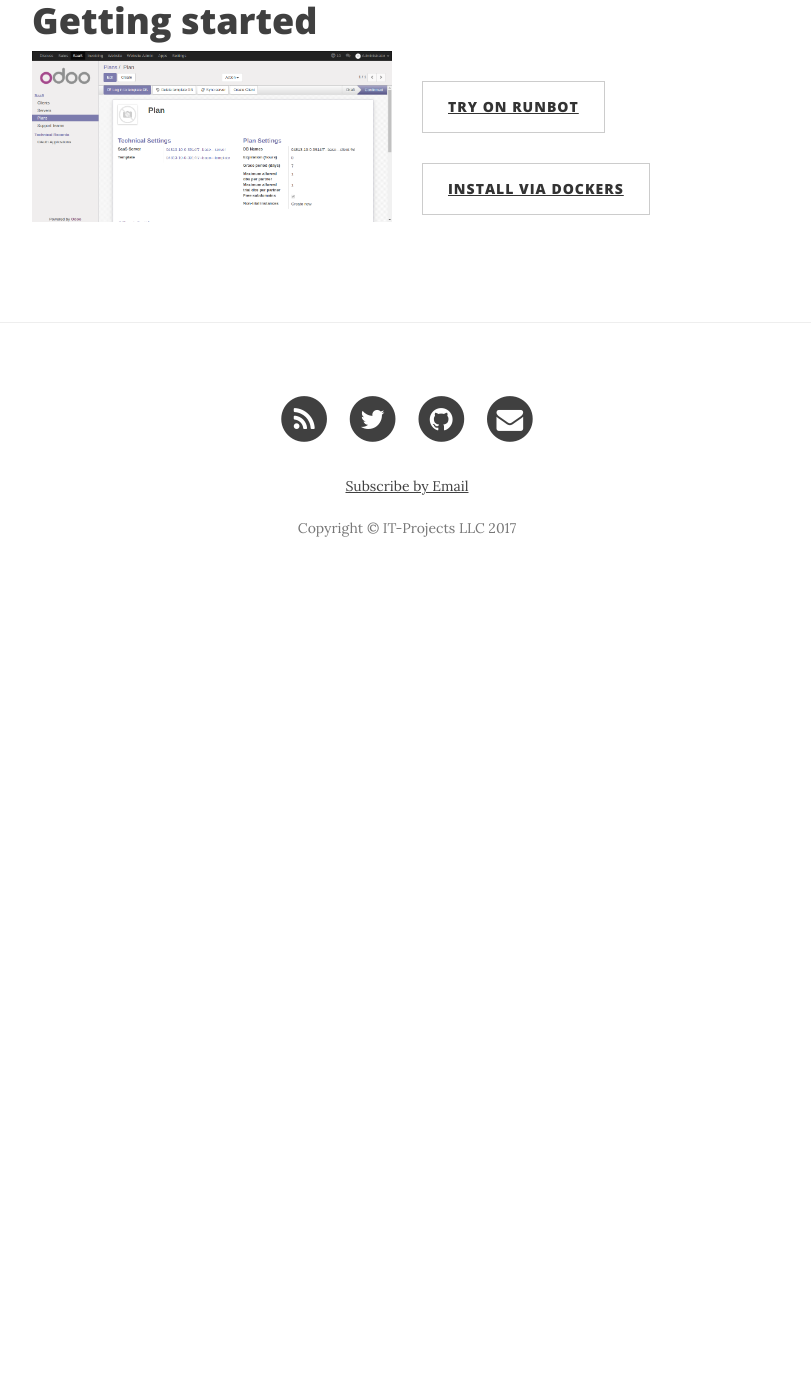
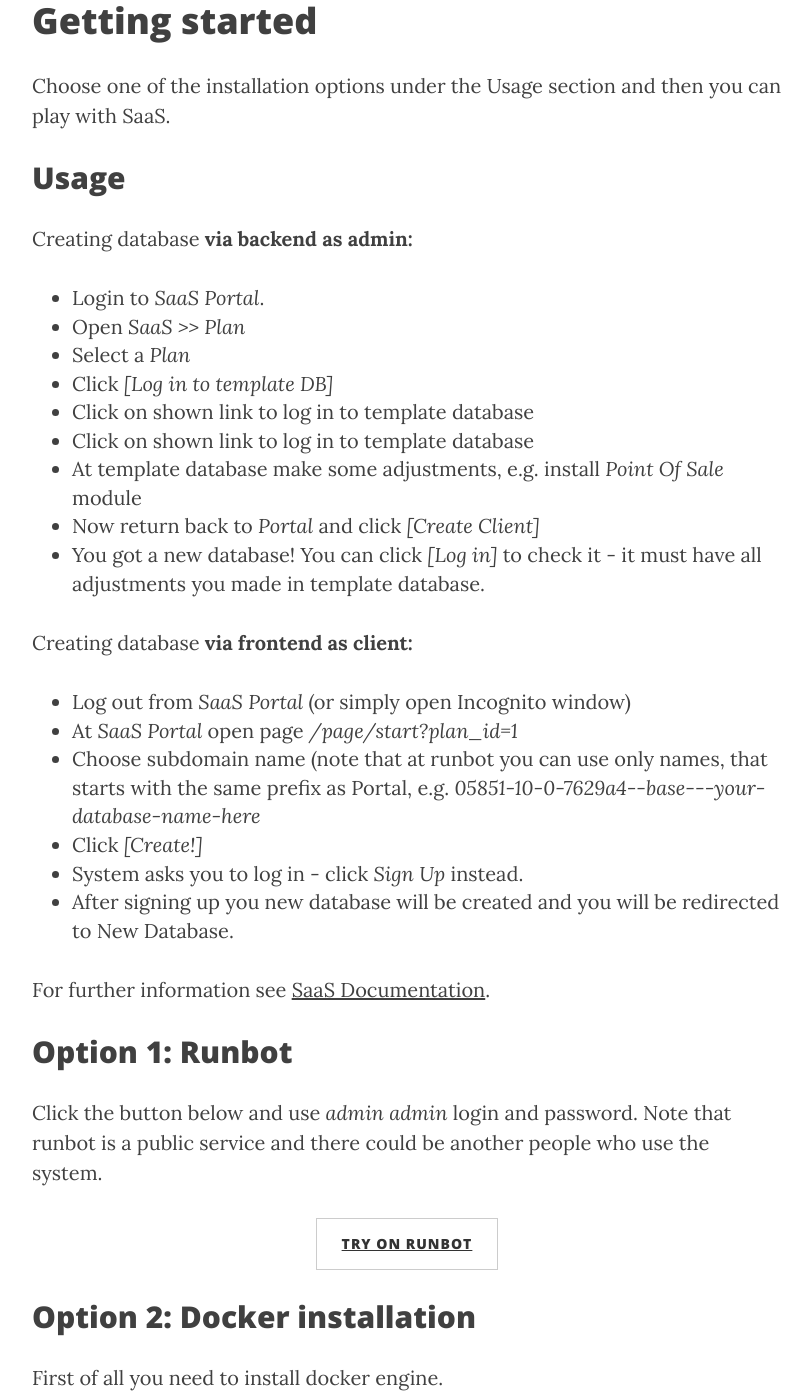
Before and after one commit to it-projects-llc/odoo-saas-tools, a Jekyll site: the page built from getting-started/index.html, in a window 1280 px wide and 1400 px high, scrolled down 517 px. Shown: the whole window, without its empty margins (233-1044 px from the left). Built offline with Jekyll 4.4.1, drawn with Linux system fonts in a browser that asks for light colours; nearby versions of some CDN libraries; before the commit the page ends 1121 px from its top, so only the background shows below that; some of the changed text lies outside the part shown.

Commit message:
[ADD] updated getting started page

```diff
--- a/getting-started/index.html
+++ b/getting-started/index.html
@@ -7,18 +7,119 @@
 
 <section>
     <h1>Getting started</h1>
+    <p>Choose one of the installation options under the Usage section and then you can play with SaaS.</p>
+    <h2>Usage</h2>
+    <p>Creating database <b>via backend as admin:</b>
+        <ul>
+            <li> Login to <em>SaaS Portal</em>.</li>
+            <li>Open <em>SaaS &gt;&gt; Plan</em></li>
+            <li>Select a <em>Plan</em></li>
+            <li>Click <em>[Log in to template DB]</em></li>
+            <li>Click on shown link to log in to template database</li>
+            <li>Click on shown link to log in to template database</li>
+            <li>At template database make some adjustments, e.g. install <em>Point Of Sale</em> module</li>
+            <li>Now return back to <em>Portal</em> and click <em>[Create Client]</em></li>
+            <li>You got a new database! You can click <em>[Log in]</em> to check it - it must have all adjustments you made in template database.</li>
+        </ul>
+    </p>
+    <p>Creating database <b>via frontend as client:</b></p>
+    <ul>
+        <li>Log out from  <em>SaaS Portal</em> (or simply open Incognito window)</li>
+        <li>At <em>SaaS Portal</em> open page <em>/page/start?plan_id=1</em></li>
+        <li>Choose subdomain name (note that at runbot you can use only names, that starts with the same prefix as Portal, e.g. <em>05851-10-0-7629a4--base---your-database-name-here</em></li>
+        <li>Click <em>[Create!]</em></li>
+        <li>System asks you to log in - click <em>Sign Up</em> instead.</li>
+        <li>After signing up you new database will be created and you will be redirected to New Database.</li>
+    </ul>
+        <p>For further information see <a href="https://odoo-saas-tools.readthedocs.io/">SaaS Documentation</a>.</p>
 
-    <div class="row">
-        <div class="col-md-6 mt32 mb32">
-            <img class="img img-responsive center-block mb16" src="{{site.baseurl}}/img/saas_portal.plan.form.png" alt="Odoo SaaS Portal"/>
-        </div>
-        <div class="col-md-6 mt64 mb32">
-            <p>
-                <a class="btn btn-default" href="http://runbot.it-projects.info/demo/odoo-saas-tools/10.0" role="button">Try on Runbot</a>
-            </p>
-            <p>
-                <a class="btn btn-default" href="https://github.com/it-projects-llc/install-odoo" role="button">Install via Dockers </a>
-            </p>
-        </div>
-    </div>
+    <h2>Option 1: Runbot</h2>
+    <p>Click the button below and use <em>admin</em> <em>admin</em> login and password. Note that runbot is a public service and there could be another people who use the system.</p>
+    <p class="text-center">
+        <a class="btn btn-default" target="_blank" href="http://runbot.it-projects.info/demo/odoo-saas-tools/10.0" role="button">Try on Runbot</a>
+    </p>
+    <h2>Option 2: Docker installation</h2>
+    <p>First of all you need to install docker engine.</p>
+    <p class="text-center">
+        <a class="btn btn-default" target="_blank" href="https://docs.docker.com/engine/installation/" role="button">Install docker engine</a>
+    </p>
+     <p> Once you have docker engine execute commands below</p>
+
+        <pre>
+docker network create odoo-saas
+
+docker run \
+-d \
+-e POSTGRES_USER=odoo \
+-e POSTGRES_PASSWORD=odoo \
+--network=odoo-saas \
+--name db-saas  \
+postgres:9.5
+
+docker run \
+-d \
+--name odoo \
+--network=odoo-saas \
+-e ODOO_MASTER_PASS=admin \
+-e DB_PORT_5432_TCP_ADDR=db-saas \
+-t itprojectsllc/install-odoo:10.0
+
+docker exec \
+ -u root \
+ -t odoo \
+sed -i 's/dbfilter.*/dbfilter = ^%d$/' /mnt/config/odoo-server.conf
+
+docker restart odoo
+
+# before executing this stop nginx or apache if you have one
+docker run  \
+-d \
+-p 80:80 \
+--name saas-nginx \
+--network=odoo-saas \
+-t itprojectsllc/docker-odoo-nginx
+
+INIT_SAAS_TOOLS_VALUE=' \
+--portal-create \
+--server-create \
+--plan-create \
+--odoo-script=/mnt/odoo-source/odoo-bin \
+--odoo-config=/mnt/config/odoo-server.conf \
+--portal-db-name=portal \
+--server-db-name=server-1 \
+--server-hosts-template={dbname}.{base_saas_domain_1} \
+--plan-template-db-name=template-1 \
+--plan-clients=demo-%i \
+' && docker exec -u root -t odoo /bin/bash \
+-c "export INIT_SAAS_TOOLS='$INIT_SAAS_TOOLS_VALUE'; bash /install-odoo-saas.sh"
+        </pre>
+
+        <p>If you made above on your server, then you need to prepare DNS with wildcard, e.g.</p>
+
+        <pre>
+*.saas.YOUR-DOMAIN.EXAMPLE.COM -> YOUR_SERVER_IP
+        </pre>
+
+        <p>If you made a local installation on your computer, then update your hosts file by executing command below. It allows to use url <a href="http://portal.saas.example.com">portal.saas.example.com</a></p>
+
+        <pre>
+
+sudo echo && INIT_SAAS_TOOLS_VALUE=' \
+--print-local-hosts \
+--odoo-script=/mnt/odoo-source/odoo-bin \
+--odoo-config=/mnt/config/odoo-server.conf \
+--suffix=saas.example.com \
+--portal-db-name=portal.{suffix} \
+--server-db-name=server-1.{suffix} \
+--plan-template-db-name=template-1.{suffix} \
+' && sudo bash -c "docker exec -u odoo -t odoo bash -c \"python /mnt/addons/it-projects-llc/odoo-saas-tools/saas.py ${INIT_SAAS_TOOLS_VALUE}\" >> /etc/hosts"
+
+
+        </pre>
+
+        <p>Now you have SaaS available. Open corresponding url prefixed with <em>portal</em>, e.g. <em>http://portal.saas.YOUR-DOMAIN.EXAMPLE.COM</em> or <em>http://saas.example.com</em> </p>
+
+    <h2>Option 3: AWS AMI installation</h2>
+    <p><em>The option is comming soon...</em></p>
+
 </section>
```
